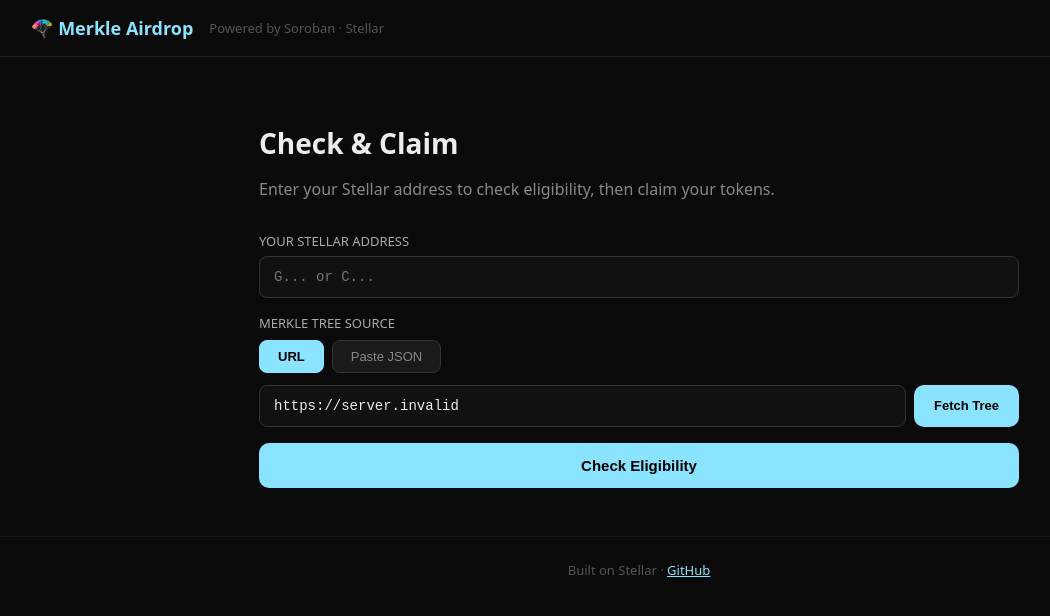
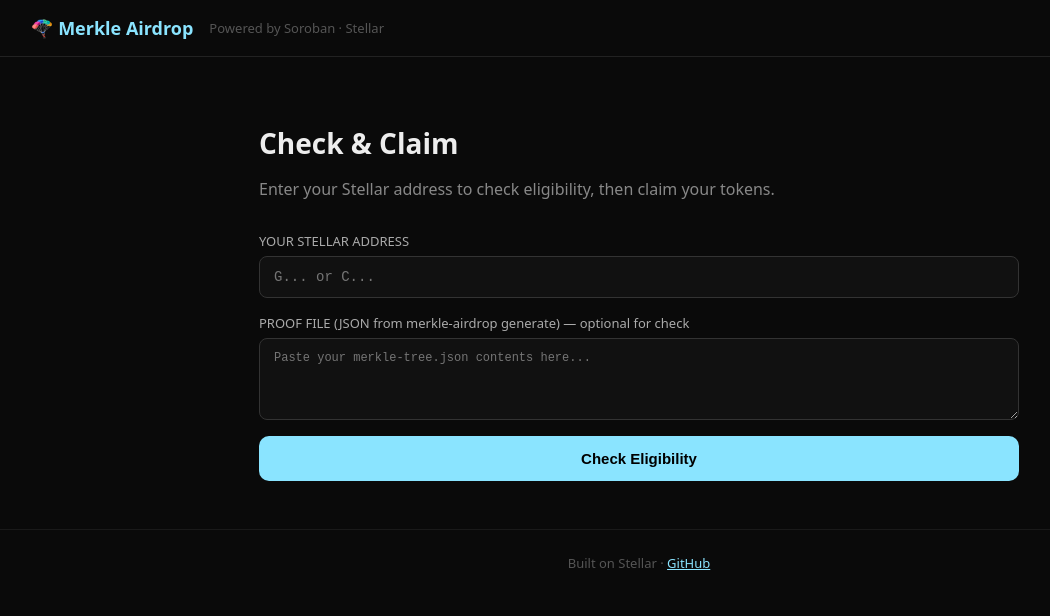
Before and after one commit to eogenyi23-creator/soroban-merkle-airdrop, a Next.js app in the folder web/: page /claim in a window 1280 px wide. Shown: the top 616 px of the page, without its empty margins (1-1051 px from the left). Built offline with nearby package versions, Linux system fonts and the light colour scheme; no server answers.

Commit message:
Revert "Feat/issue 83 merkle tree url"

```diff
--- a/pnpm-workspace.yaml
+++ b/pnpm-workspace.yaml
@@ -2,6 +2,3 @@ packages:
   - sdk
   - cli
   - web
-allowBuilds:
-  esbuild: true
-  unrs-resolver: true
--- a/web/src/app/claim/page.tsx
+++ b/web/src/app/claim/page.tsx
@@ -5,131 +5,43 @@ import { createAirdropClient, verifyProof, NETWORKS } from "@soroban-merkle-aird
 
 const CONTRACT_ID = process.env.NEXT_PUBLIC_AIRDROP_CONTRACT_ID ?? "";
 const NETWORK = (process.env.NEXT_PUBLIC_NETWORK ?? "testnet") as "testnet" | "mainnet";
-// Operators can pre-fill the tree URL via this env var.
-const DEFAULT_TREE_URL = process.env.NEXT_PUBLIC_MERKLE_TREE_URL ?? "";
 
-type Status =
-  | "idle"
-  | "checking"
-  | "eligible"
-  | "not_eligible"
-  | "claimed"
-  | "claiming"
-  | "success"
-  | "error";
-
-type TreeInputMode = "url" | "paste";
+type Status = "idle" | "checking" | "eligible" | "not_eligible" | "claimed" | "claiming" | "success" | "error";
 
 export default function ClaimPage() {
   const [address, setAddress] = useState("");
   const [secretKey, setSecretKey] = useState("");
-
-  // Tree data — either pasted JSON or fetched from URL
-  const [treeInputMode, setTreeInputMode] = useState<TreeInputMode>(
-    DEFAULT_TREE_URL ? "url" : "paste"
-  );
-  const [treeUrl, setTreeUrl] = useState(DEFAULT_TREE_URL);
   const [proofJson, setProofJson] = useState("");
-  const [isFetching, setIsFetching] = useState(false);
-  const [fetchError, setFetchError] = useState("");
-  // Parsed tree held in memory after a successful fetch
-  const [parsedTree, setParsedTree] = useState<Record<string, unknown> | null>(null);
-
   const [status, setStatus] = useState<Status>("idle");
   const [message, setMessage] = useState("");
   const [txHash, setTxHash] = useState("");
-
-  // ─── Helpers ───────────────────────────────────────────────────────────────
-
-  /** Return the active tree object (parsed JSON or fetched tree). */
-  function getTree(): Record<string, unknown> | null {
-    if (treeInputMode === "url") return parsedTree;
-    if (!proofJson.trim()) return null;
-    try {
-      return JSON.parse(proofJson) as Record<string, unknown>;
-    } catch {
-      return null;
-    }
-  }
-
-  function validateTree(tree: unknown): tree is { root: string; proofs: Record<string, unknown> } {
-    if (!tree || typeof tree !== "object") return false;
-    const t = tree as Record<string, unknown>;
-    return typeof t.root === "string" && typeof t.proofs === "object" && t.proofs !== null;
-  }
-
-  // ─── Fetch tree from URL ───────────────────────────────────────────────────
-
-  async function handleFetchTree() {
-    const url = treeUrl.trim();
-    if (!url) return;
-    setIsFetching(true);
-    setFetchError("");
-    setParsedTree(null);
-
-    try {
-      const response = await fetch(url);
-      if (!response.ok) {
-        throw new Error(`Server returned ${response.status} ${response.statusText}`);
-      }
-      const data: unknown = await response.json();
-      if (!validateTree(data)) {
-        throw new Error("Fetched file is not a valid merkle-tree.json (missing root or proofs)");
-      }
-      setParsedTree(data as Record<string, unknown>);
-      setFetchError("");
-    } catch (err) {
-      const error = err as Error;
-      // Provide a helpful message for CORS failures, which surface as TypeError
-      // with a generic "Failed to fetch" message in the browser.
-      if (
-        error instanceof TypeError &&
-        error.message.toLowerCase().includes("failed to fetch")
-      ) {
-        setFetchError(
-          "Could not fetch the tree — this is likely a CORS error. " +
-            "Ask the host to set Access-Control-Allow-Origin: * on the file, " +
-            "or paste the JSON directly using the textarea below."
-        );
-      } else {
-        setFetchError(error.message);
-      }
-    } finally {
-      setIsFetching(false);
-    }
-  }
-
-  // ─── Check eligibility ────────────────────────────────────────────────────
 
   async function handleCheck() {
     if (!address.trim()) return;
     setStatus("checking");
     setMessage("");
     try {
-      if (!CONTRACT_ID) throw new Error("Airdrop contract not configured (NEXT_PUBLIC_AIRDROP_CONTRACT_ID)");
+      if (!CONTRACT_ID) throw new Error("Airdrop contract not configured");
       const client = createAirdropClient({ ...NETWORKS[NETWORK], contractId: CONTRACT_ID });
       const claimed = await client.isClaimed(address.trim());
       if (claimed) {
         setStatus("claimed");
         setMessage("This address has already claimed.");
       } else {
-        const tree = getTree();
-        if (tree) {
-          if (!validateTree(tree)) {
-            throw new Error("Invalid tree format — check your JSON or URL");
-          }
-          const entry = (tree.proofs as Record<string, unknown>)[address.trim()];
+        // Check if address is in proof file
+        if (proofJson) {
+          const tree = JSON.parse(proofJson);
+          const entry = tree.proofs?.[address.trim()];
           if (!entry) {
             setStatus("not_eligible");
             setMessage("This address is not in the airdrop list.");
           } else {
-            const typedEntry = entry as { amount: string | number | bigint };
             setStatus("eligible");
-            setMessage(`Eligible! Amount: ${typedEntry.amount} tokens`);
+            setMessage(`Eligible! Amount: ${entry.amount} tokens`);
           }
         } else {
           setStatus("eligible");
-          setMessage("Address not yet claimed. Provide your merkle-tree.json to proceed.");
+          setMessage("Address not yet claimed. Upload your proof JSON to proceed.");
         }
       }
     } catch (err) {
@@ -138,18 +50,14 @@ export default function ClaimPage() {
     }
   }
 
-  // ─── Claim ────────────────────────────────────────────────────────────────
-
   async function handleClaim() {
-    const tree = getTree();
-    if (!tree || !secretKey) return;
+    if (!proofJson || !secretKey) return;
     setStatus("claiming");
     try {
-      if (!validateTree(tree)) throw new Error("Invalid tree format");
-      const rawEntry = (tree.proofs as Record<string, unknown>)[address.trim()];
-      if (!rawEntry) throw new Error("Address not found in proof file");
+      const tree = JSON.parse(proofJson);
+      const entry = tree.proofs?.[address.trim()];
+      if (!entry) throw new Error("Address not found in proof file");
 
-      const entry = rawEntry as { address: string; amount: string | number | bigint; proof: string[] };
       const proof = { ...entry, amount: BigInt(entry.amount) };
 
       // Verify proof locally before submitting
@@ -168,33 +76,20 @@ export default function ClaimPage() {
     }
   }
 
-  // ─── Render ───────────────────────────────────────────────────────────────
-
   const statusColor: Record<Status, string> = {
-    idle: "#888",
-    checking: "#888",
-    eligible: "#4caf50",
-    not_eligible: "#f0a500",
-    claimed: "#f0a500",
-    claiming: "#888",
-    success: "#4caf50",
-    error: "#ff6b6b",
+    idle: "#888", checking: "#888", eligible: "#4caf50",
+    not_eligible: "#f0a500", claimed: "#f0a500", claiming: "#888",
+    success: "#4caf50", error: "#ff6b6b",
   };
-
-  const treeIsReady =
-    treeInputMode === "paste"
-      ? proofJson.trim().length > 0
-      : parsedTree !== null;
 
   return (
     <div>
-      <h1 style={{ fontSize: 28, fontWeight: 700, marginBottom: 8 }}>Check &amp; Claim</h1>
+      <h1 style={{ fontSize: 28, fontWeight: 700, marginBottom: 8 }}>Check & Claim</h1>
       <p style={{ color: "#888", marginBottom: 32 }}>
         Enter your Stellar address to check eligibility, then claim your tokens.
       </p>
 
       <div style={{ display: "flex", flexDirection: "column", gap: 16 }}>
-        {/* Address input */}
         <label style={{ fontSize: 13, color: "#aaa" }}>
           YOUR STELLAR ADDRESS
           <input
@@ -207,140 +102,36 @@ export default function ClaimPage() {
           />
         </label>
 
-        {/* Tree input — mode toggle */}
-        <div>
-          <div style={{ fontSize: 13, color: "#aaa", marginBottom: 8 }}>
-            MERKLE TREE SOURCE
-          </div>
-          <div style={{ display: "flex", gap: 8, marginBottom: 12 }}>
-            <button
-              onClick={() => setTreeInputMode("url")}
-              style={tabStyle(treeInputMode === "url")}
-              aria-pressed={treeInputMode === "url"}
-            >
-              URL
-            </button>
-            <button
-              onClick={() => setTreeInputMode("paste")}
-              style={tabStyle(treeInputMode === "paste")}
-              aria-pressed={treeInputMode === "paste"}
-            >
-              Paste JSON
-            </button>
-          </div>
-
-          {/* URL mode */}
-          {treeInputMode === "url" && (
-            <div>
-              <div style={{ display: "flex", gap: 8 }}>
-                <input
-                  type="url"
-                  value={treeUrl}
-                  onChange={(e) => {
-                    setTreeUrl(e.target.value);
-                    setParsedTree(null);
-                    setFetchError("");
-                  }}
-                  placeholder="https://example.com/merkle-tree.json"
-                  style={{ ...inputStyle, flex: 1, marginTop: 0 }}
-                  aria-label="Merkle tree URL"
-                />
-                <button
-                  onClick={handleFetchTree}
-                  disabled={!treeUrl.trim() || isFetching}
-                  style={{
-                    ...btnStyle("#8ae4ff"),
-                    width: "auto",
-                    padding: "12px 20px",
-                    fontSize: 13,
-                    flexShrink: 0,
-                  }}
-                >
-                  {isFetching ? "Fetching…" : "Fetch Tree"}
-                </button>
-              </div>
-
-              {fetchError && (
-                <div
-                  role="alert"
-                  style={{
-                    marginTop: 10,
-                    padding: "10px 14px",
-                    borderRadius: 8,
-                    background: "#1a0a0a",
-                    border: "1px solid #ff6b6b",
-                    color: "#ff6b6b",
-                    fontSize: 13,
-                  }}
-                >
-                  {fetchError}
-                </div>
-              )}
-
-              {parsedTree && (
-                <div
-                  style={{
-                    marginTop: 10,
-                    padding: "10px 14px",
-                    borderRadius: 8,
-                    background: "#0a1a0a",
-                    border: "1px solid #4caf50",
-                    color: "#4caf50",
-                    fontSize: 13,
-                  }}
-                >
-                  ✓ Tree loaded —{" "}
-                  {Object.keys((parsedTree.proofs as Record<string, unknown>) ?? {}).length} entries
-                </div>
-              )}
-            </div>
-          )}
-
-          {/* Paste mode */}
-          {treeInputMode === "paste" && (
+        <label style={{ fontSize: 13, color: "#aaa" }}>
+          PROOF FILE (JSON from merkle-airdrop generate) — optional for check
           <textarea
             value={proofJson}
             onChange={(e) => setProofJson(e.target.value)}
-              placeholder="Paste your merkle-tree.json contents here…"
-              rows={5}
+            placeholder='Paste your merkle-tree.json contents here...'
+            rows={4}
             style={{ ...inputStyle, fontFamily: "monospace", fontSize: 12 }}
             aria-label="Merkle proof JSON"
           />
-          )}
-        </div>
+        </label>
 
-        {/* Check button */}
         <button
           onClick={handleCheck}
           disabled={!address || status === "checking"}
           style={btnStyle("#8ae4ff")}
         >
-          {status === "checking" ? "Checking…" : "Check Eligibility"}
+          {status === "checking" ? "Checking..." : "Check Eligibility"}
         </button>
 
-        {/* Status message */}
         {status !== "idle" && message && (
-          <div
-            role="status"
-            aria-live="polite"
-            style={{
-              padding: "12px 16px",
-              borderRadius: 8,
-              background: "#111",
-              border: `1px solid ${statusColor[status]}`,
-              color: statusColor[status],
-              fontSize: 14,
-            }}
-          >
+          <div style={{ padding: "12px 16px", borderRadius: 8, background: "#111", border: `1px solid ${statusColor[status]}`, color: statusColor[status], fontSize: 14 }}>
             {message}
           </div>
         )}
 
-        {/* Claim form — shown when eligible and tree is loaded */}
-        {(status === "eligible" || status === "claiming") && treeIsReady && (
+        {(status === "eligible" || status === "claiming") && proofJson && (
           <>
             <label style={{ fontSize: 13, color: "#aaa" }}>
-              SECRET KEY (signs the claim transaction — never sent to any server)
+              SECRET KEY (to sign the claim transaction — never sent to any server)
               <input
                 type="password"
                 value={secretKey}
@@ -355,12 +146,11 @@ export default function ClaimPage() {
               disabled={!secretKey || status === "claiming"}
               style={btnStyle("#4caf50")}
             >
-              {status === "claiming" ? "Claiming…" : "Claim Tokens →"}
+              {status === "claiming" ? "Claiming..." : "Claim Tokens →"}
             </button>
           </>
         )}
 
-        {/* Transaction link */}
         {status === "success" && txHash && (
           <div style={{ marginTop: 8 }}>
             <a
@@ -377,8 +167,6 @@ export default function ClaimPage() {
     </div>
   );
 }
-
-// ─── Styles ──────────────────────────────────────────────────────────────────
 
 const inputStyle: React.CSSProperties = {
   display: "block",
@@ -408,16 +196,3 @@ function btnStyle(bg: string): React.CSSProperties {
     width: "100%",
   };
 }
-
-function tabStyle(active: boolean): React.CSSProperties {
-  return {
-    padding: "8px 18px",
-    background: active ? "#8ae4ff" : "#1a1a1a",
-    color: active ? "#000" : "#888",
-    fontWeight: active ? 700 : 400,
-    fontSize: 13,
-    border: `1px solid ${active ? "#8ae4ff" : "#333"}`,
-    borderRadius: 8,
-    cursor: "pointer",
-  };
-}
```
Also changed, not shown: 2 other files (tests, documents, lock files or other folders). Lines whose indentation alone changed are shown as unchanged.
